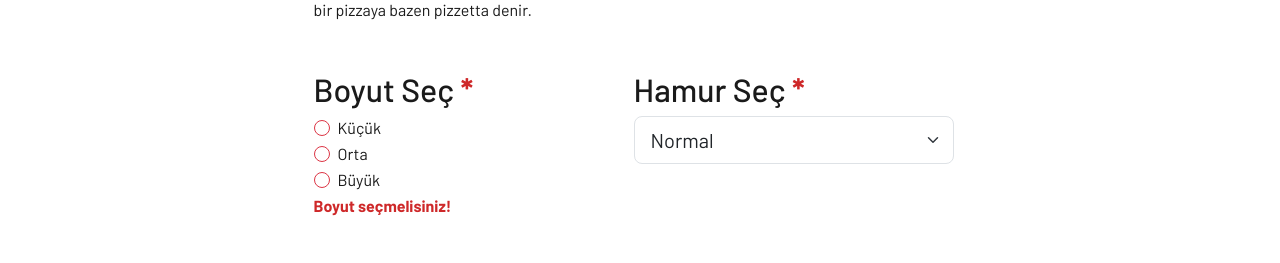
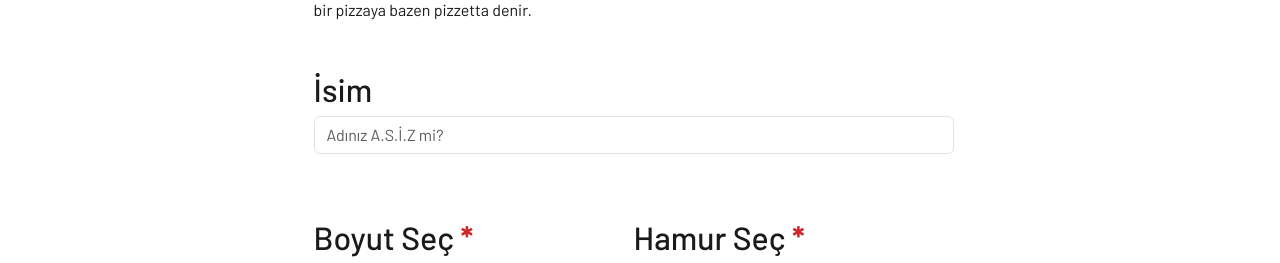
Before and after one commit to benimertcan/ReactPizzaProject, a React (Vite) app: page / in a window 1280 px wide. Shown: the part 471-734 px from the top of the page. Built offline with nearby package versions, Linux system fonts and the light colour scheme; a web font is replaced by a local one.

Commit message:
name section added with validation

```diff
--- a/src/components/OrderPage.jsx
+++ b/src/components/OrderPage.jsx
@@ -9,7 +9,8 @@ import { useEffect, useState } from 'react';
 
 function OrderPage({ pizzaName, pizzaPrice }) {
     const data = {
-        isim: "",
+        isim:"",
+        pizzaIsim: "",
         boyut: "",
         hamur: "Normal",
         malzemeler: [],
@@ -23,7 +24,8 @@ function OrderPage({ pizzaName, pizzaPrice }) {
     const [isValid, setIsValid] = useState({
         materials:true,
         note:false,
-        size:false
+        size:false,
+        name:false
     });
     const [buttonState, setButtonState] = useState(true);
     function handleChange(event) {
@@ -32,7 +34,7 @@ function OrderPage({ pizzaName, pizzaPrice }) {
         const type = event.target.type;
         const id = event.target.id;
         let newData = { ...datas };
-        newData.isim = pizzaName;
+        newData.pizzaIsim = pizzaName;
         setDatas(newData);
         if (type == "radio") {
             newData.boyut = id;
@@ -60,8 +62,12 @@ function OrderPage({ pizzaName, pizzaPrice }) {
             }
         }
         if (type == "text") {
-            newData.notext = value;
-            setDatas(newData);
+            if(name=="buyerName"){
+                newData.isim=value;
+            }
+            if(name=="not"){
+                newData.notext = value;
+            }
             if(newData.notext.length<5){
                 setIsValid({...isValid,note:true})
                 if(newData.notext.length==0){
@@ -71,12 +77,18 @@ function OrderPage({ pizzaName, pizzaPrice }) {
             else{
                 setIsValid({...isValid,note:false})
             }
+            if(newData.isim.length==0){
+                setIsValid({...isValid,name:true})
+            }else{
+                setIsValid({...isValid,name:false})
+            }
+            setDatas(newData);
         }
 
     }
 
     useEffect(() => {
-        if(!isValid.materials && !isValid.note  && !isValid.size ){
+        if(!isValid.materials && !isValid.note  && !isValid.size && !isValid.name ){
             setButtonState(false)
         }else{
             setButtonState(true)
@@ -153,8 +165,26 @@ function OrderPage({ pizzaName, pizzaPrice }) {
                         <p className='flexStart allMargin'>Frontend Dev olarak hala position:absolute kullanıyorsan bu çok acı pizza tam sana göre. Pizza, domates, peynir ve genellikle çeşitli diğer malzemelerle kaplanmış, daha sonra geleneksel olarak odun ateşinde bir fırında yüksek sıcaklıkta pişirilen, genellikle yuvarlak, düzleştirilmiş mayalı buğday bazlı hamurdan oluşan İtalyan kökenli lezzetli bir yemektir. Küçük bir pizzaya bazen pizzetta denir. </p></div>
                     <div>
                         <Form onChange={handleChange}>
+                        <div className='flexStart noteDiv allMargin'>
+                                <h2 >İsim</h2>
+                                <FormGroup >
+                                    <Input type='text'
+                                        className="mb-3"
+                                        placeholder="Adınız A.S.İ.Z mi?"
+                                        invalid={isValid.name}
+                                        name="buyerName"
+                                    />
+                                </FormGroup>
+                                {isValid.name && (
+                        <span className='colorRed flexStart'>
+                            Lütfen bir isim girin.
+                        </span>
+                    )}
+                            </div>
                             <div className='displayRow allMargin
-                           '><div className='chooseSize flexStart'>
+                           '>
+
+                            <div className='chooseSize flexStart'>
                                     <h2>Boyut Seç<span className='colorRed'> *</span></h2>
                                     <FormGroup >
                                         <FormGroup check>
@@ -254,6 +284,7 @@ function OrderPage({ pizzaName, pizzaPrice }) {
                                         className="mb-3"
                                         placeholder="Siparişine eklemek istediğin bir not var mı?"
                                         invalid={isValid.note}
+                                        name="not"
                                     />
                                 </FormGroup>
                                 {isValid.note && (
```
